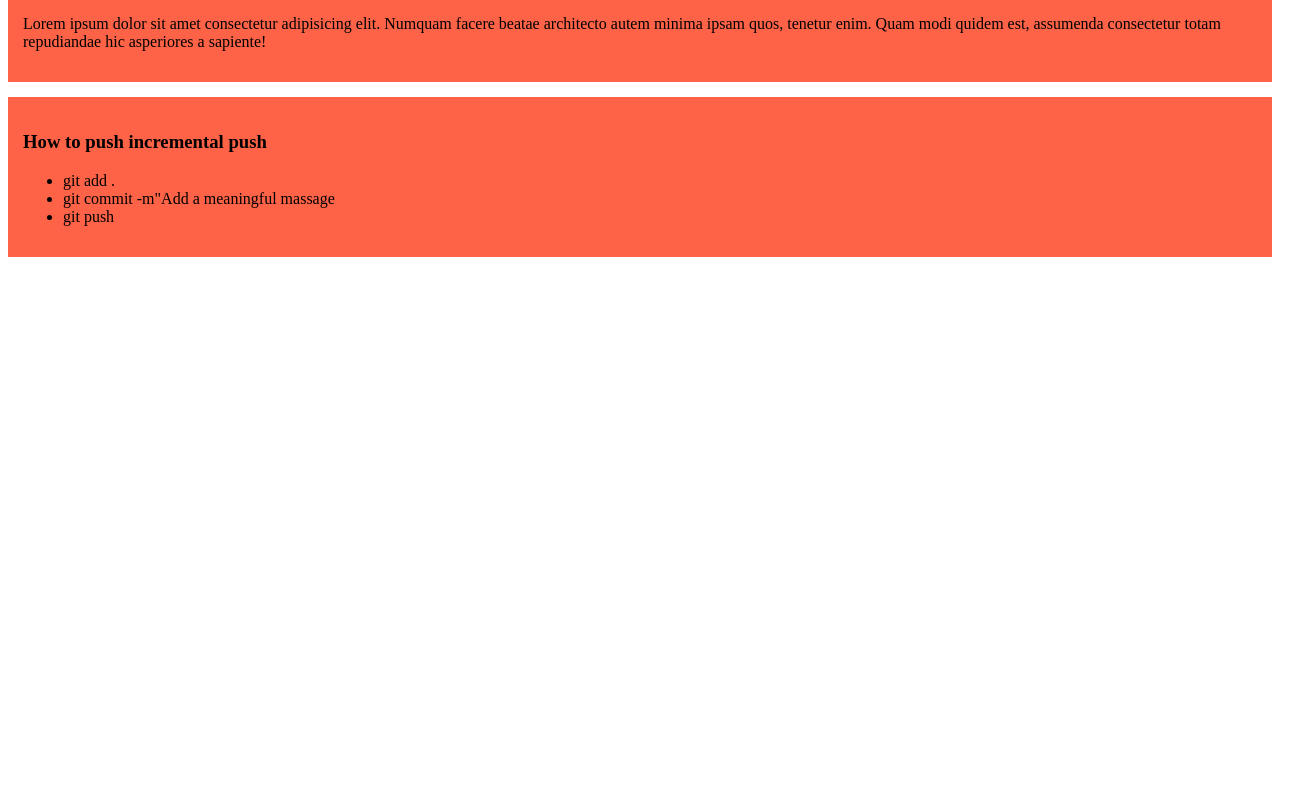
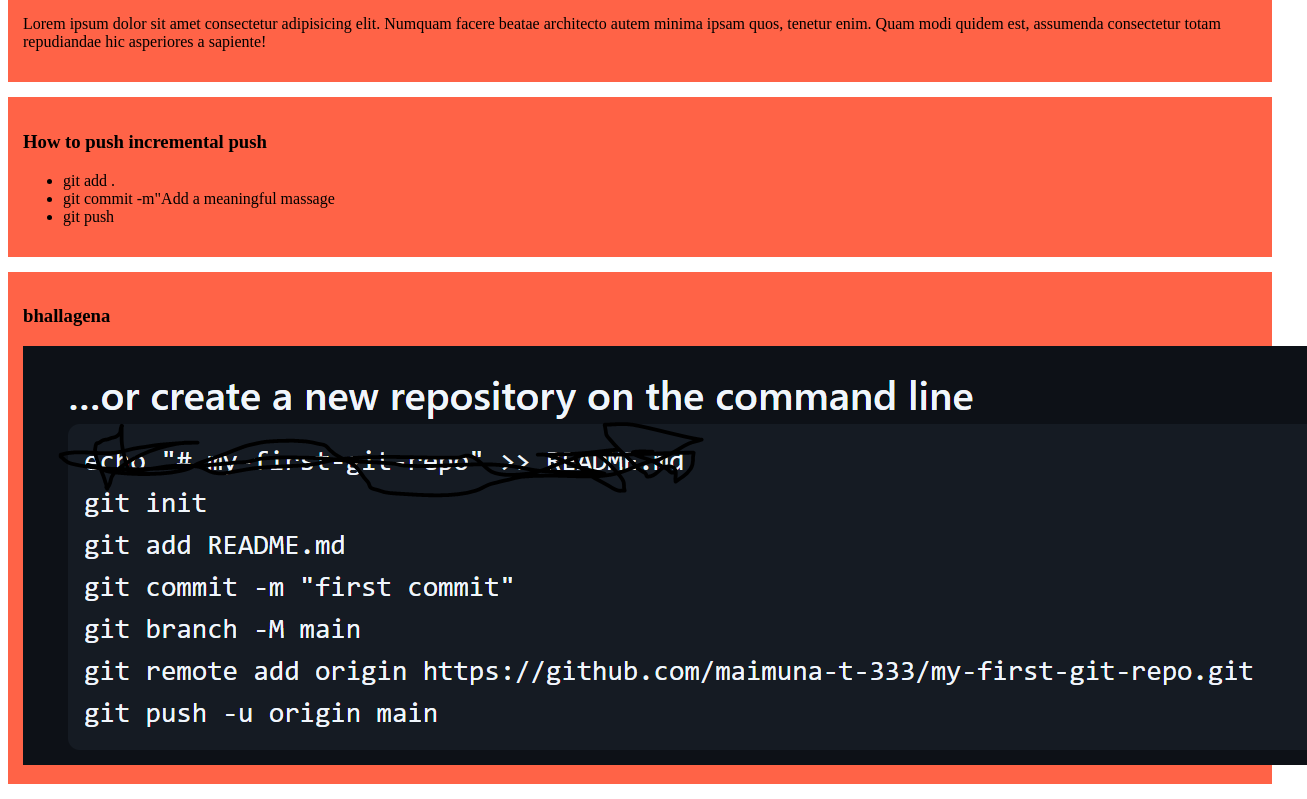
Before and after one commit to maimuna-t-333/my-new-gittu, a plain HTML site: page index.html in a window 1280 px wide. Shown: the part 380-1179 px from the top of the page, 1307 px wide, since content can reach past the window. Before the commit the page ends 800 px from the top, so only its background shows below. Drawn offline with Linux system fonts and the light colour scheme.

Commit message:
Ghumao ekhn

```diff
--- a/index.html
+++ b/index.html
@@ -27,5 +27,9 @@
             <li>git push</li>
         </ul>
     </div>
+    <div>
+        <h3>bhallagena</h3>
+        <img src="image/Pictures/git er jonno kaje lagbe.PNG" alt="">
+    </div>
 </body>
 </html>
```
Also changed, not shown: image/Pictures/....PNG (added), image/Pictures/Capture.PNG (added), image/Pictures/Gittu solve korar upay.PNG (added), image/Pictures/Q-1.PNG (added), image/Pictures/Resistor color code table.PNG (added), image/Pictures/git er jonno kaje lagbe.PNG (added), image/Pictures/note korbo.PNG (added), 1 other file.
